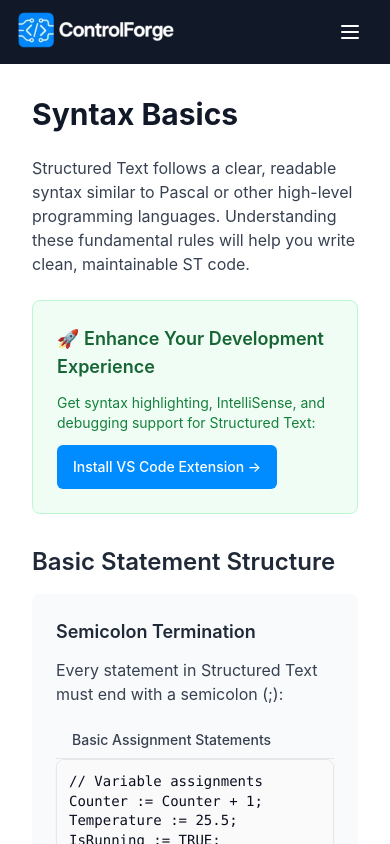
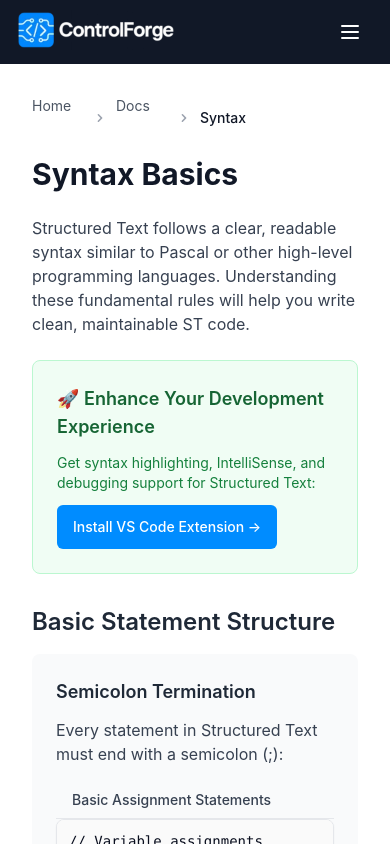
Before and after one commit to ControlForge-Systems/controlforge-website, a SvelteKit app: page /docs/syntax in a window 390 px wide. Shown: the top 844 px of the page. Built offline with nearby package versions, Linux system fonts and the light colour scheme.

Commit message:
feat: add visual breadcrumbs to doc pages (#49)
- New Breadcrumbs.svelte component
- Renders Home > Documentation > Current Page
- Chevron separators, responsive (horizontal scroll on mobile)
- aria-current on current page
- Integrated in docs/+layout.svelte

Resolves #12

```diff
--- /dev/null
+++ b/src/lib/components/Breadcrumbs.svelte
@@ -0,0 +1,31 @@
+<script lang="ts">
+	export let items: Array<{ label: string; href?: string; current?: boolean }> = [];
+</script>
+
+<nav aria-label="Breadcrumb" class="mb-4 sm:mb-6">
+	<ol class="flex items-center space-x-2 text-sm text-gray-600 overflow-x-auto whitespace-nowrap">
+		{#each items as item, index}
+			<li class="flex items-center">
+				{#if index > 0}
+					<svg class="w-4 h-4 mx-2 text-gray-400" fill="currentColor" viewBox="0 0 20 20">
+						<path
+							fill-rule="evenodd"
+							d="M7.293 14.707a1 1 0 010-1.414L10.586 10 7.293 6.707a1 1 0 011.414-1.414l4 4a1 1 0 010 1.414l-4 4a1 1 0 01-1.414 0z"
+							clip-rule="evenodd"
+						/>
+					</svg>
+				{/if}
+
+				{#if item.current}
+					<span class="font-medium text-gray-900" aria-current="page">
+						{item.label}
+					</span>
+				{:else}
+					<a href={item.href} class="hover:text-brand-blue transition-colors">
+						{item.label}
+					</a>
+				{/if}
+			</li>
+		{/each}
+	</ol>
+</nav>
--- a/src/routes/docs/+layout.svelte
+++ b/src/routes/docs/+layout.svelte
@@ -1,5 +1,6 @@
 <script lang="ts">
 	import DocsSidebar from '$lib/components/DocsSidebar.svelte';
+	import Breadcrumbs from '$lib/components/Breadcrumbs.svelte';
 	import CanonicalLink from '$lib/components/CanonicalLink.svelte';
 	import BreadcrumbSchema from '$lib/components/BreadcrumbSchema.svelte';
 	import SocialMeta from '$lib/components/SocialMeta.svelte';
@@ -13,6 +14,11 @@
 	}
 
 	$: breadcrumbs = getBreadcrumbs($page.url.pathname);
+	$: breadcrumbItems = breadcrumbs.map((b, i) => ({
+		label: b.name,
+		href: i < breadcrumbs.length - 1 ? b.url : undefined,
+		current: i === breadcrumbs.length - 1
+	}));
 
 	function getBreadcrumbs(path: string) {
 		const parts = path.split('/').filter(Boolean);
@@ -35,9 +41,12 @@
 
 <svelte:head>
 	<title>Structured Text Documentation - ControlForge Systems</title>
-  <meta name="description" content="Complete documentation for IEC 61131-3 Structured Text programming language. Learn syntax, variables, control structures, and best practices." />
+	<meta
+		name="description"
+		content="Complete documentation for IEC 61131-3 Structured Text programming language. Learn syntax, variables, control structures, and best practices."
+	/>
 	<CanonicalLink path={$page.url.pathname} />
-  <BreadcrumbSchema breadcrumbs={breadcrumbs} />
+	<BreadcrumbSchema {breadcrumbs} />
 	<SocialMeta
 		title="Structured Text Documentation - ControlForge Systems"
 		description="Complete guide to IEC 61131-3 Structured Text for industrial automation. Master PLC programming with our comprehensive documentation."
@@ -59,15 +68,16 @@
 
 	<!-- Sidebar - Hidden by default on mobile, always visible on desktop -->
 	<div
-    class="fixed md:relative top-0 left-0 h-full z-50 transform transition-transform duration-300 ease-in-out {
-      isSidebarOpen ? 'translate-x-0' : '-translate-x-full md:translate-x-0'
-    }"
+		class="fixed md:relative top-0 left-0 h-full z-50 transform transition-transform duration-300 ease-in-out {isSidebarOpen
+			? 'translate-x-0'
+			: '-translate-x-full md:translate-x-0'}"
 	>
 		<DocsSidebar on:navigate={closeSidebar} />
 	</div>
 
 	<!-- Main content with proper margins -->
 	<main class="flex-1 p-4 md:p-8 max-w-4xl md:ml-0 {isSidebarOpen ? 'md:ml-64' : ''}">
+		<Breadcrumbs items={breadcrumbItems} />
 		<slot />
 	</main>
 </div>
```
Lines whose indentation alone changed are shown as unchanged.
